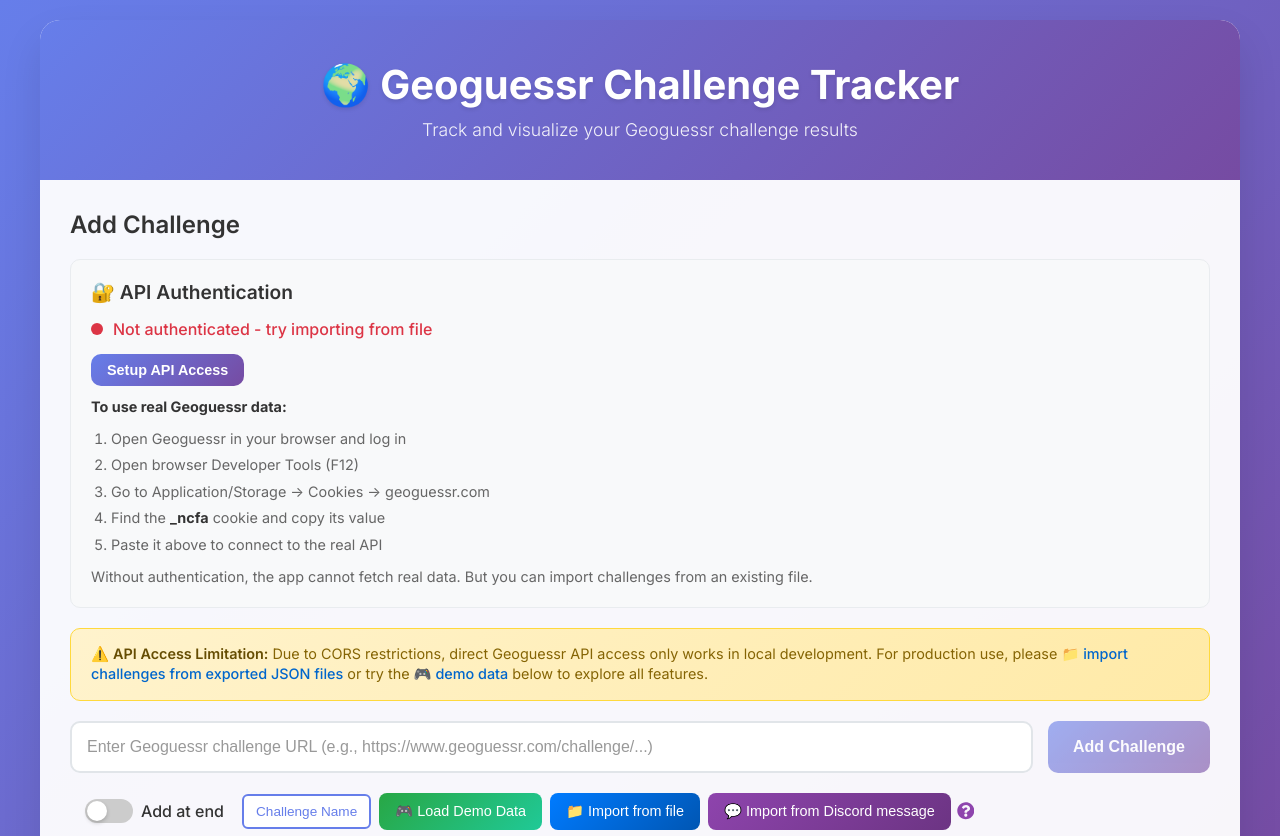
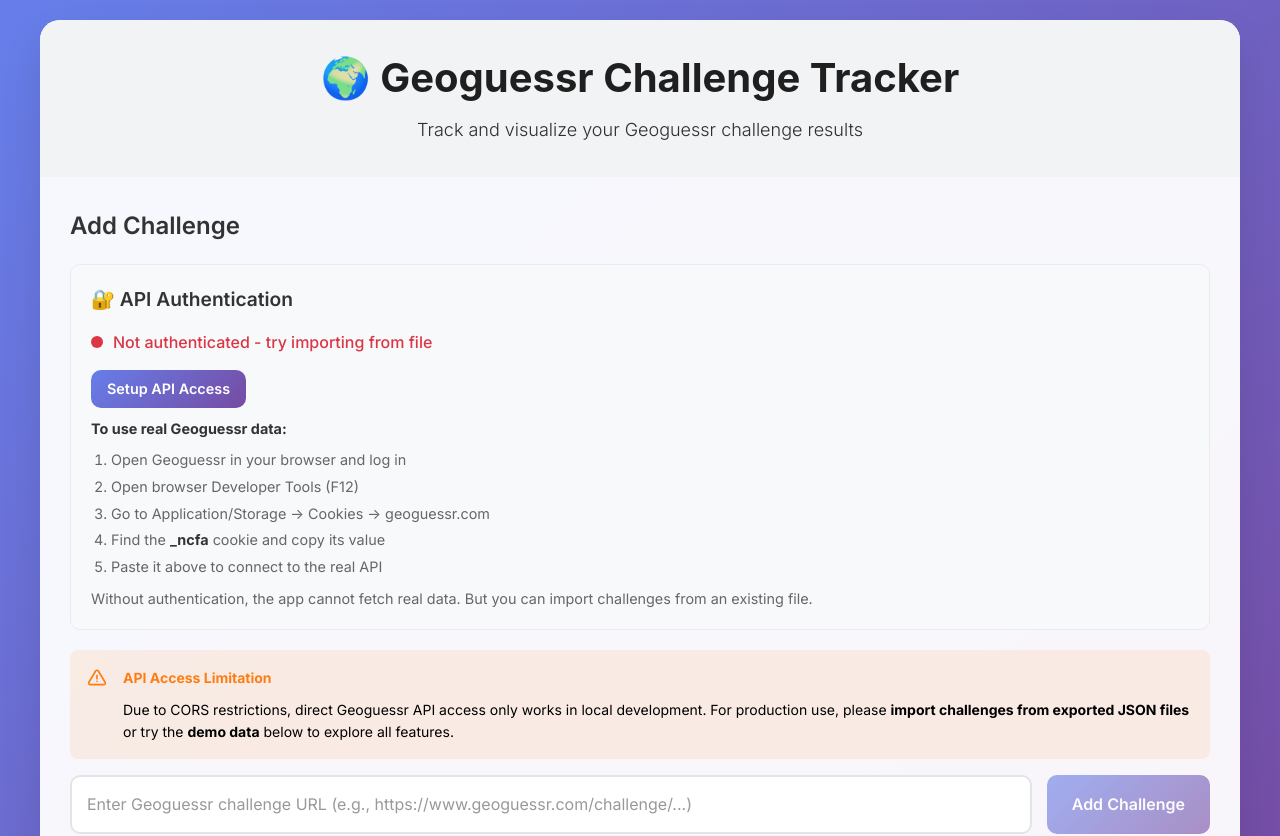
Before and after one commit to dingyiyi0226/geoguessr-challenge-tracker, a React (Create React App) app: page / in a window 1280 px wide. Shown: the top 836 px of the page. Built offline with nearby package versions, Linux system fonts and the light colour scheme.

Commit message:
Introduce mantime ui and migrate small component

```diff
--- /dev/null
+++ b/postcss.config.cjs
@@ -0,0 +1,14 @@
+module.exports = {
+  plugins: {
+    'postcss-preset-mantine': {},
+    'postcss-simple-vars': {
+      variables: {
+        'mantine-breakpoint-xs': '36em',
+        'mantine-breakpoint-sm': '48em',
+        'mantine-breakpoint-md': '62em',
+        'mantine-breakpoint-lg': '75em',
+        'mantine-breakpoint-xl': '88em',
+      },
+    },
+  },
+};
--- a/src/App.js
+++ b/src/App.js
@@ -52,6 +52,11 @@
     setFilteredChallenges(filtered);
   }, []);
 
+  // Handle status message close
+  const handleCloseStatusMessage = useCallback(() => {
+    setStatusMessage({ type: '', content: '' });
+  }, []);
+
   React.useEffect(() => {
     setFilteredChallenges(challenges);
   }, [challenges]);
@@ -67,7 +72,7 @@
             onLoadDemoData={loadDemoData}
             onStatusUpdate={setStatusMessage}
           />
-          <StatusMessage type={statusMessage.type} content={statusMessage.content} />
+          <StatusMessage type={statusMessage.type} content={statusMessage.content} onClose={handleCloseStatusMessage} />
           {challenges.length > 0 && (
             <>
               <ChallengeResults
--- a/src/components/CorsNotice.js
+++ b/src/components/CorsNotice.js
@@ -1,39 +1,28 @@
 import React from 'react';
-import styled from 'styled-components';
-
-const CorsNoticeContainer = styled.div`
-  background: linear-gradient(135deg, #fff3cd 0%, #ffeaa7 100%);
-  border: 1px solid #ffd93d;
-  border-radius: 10px;
-  padding: 15px 20px;
-  margin-bottom: 20px;
-  font-size: 0.9rem;
-  line-height: 1.4;
-  color: #856404;
-
-  strong {
-    font-weight: 600;
-    color: #664d03;
-  }
-
-  .highlight {
-    color: #dc3545;
-    font-weight: 500;
-  }
-
-  .action {
-    color: #0066cc;
-    font-weight: 500;
-  }
-`;
+import { Alert } from '@mantine/core';
+import { IconAlertTriangle } from '@tabler/icons-react';
 
 function CorsNotice() {
   return (
-    <CorsNoticeContainer>
-      ⚠️ <strong>API Access Limitation:</strong> Due to CORS restrictions, direct Geoguessr API access only works in local development.
-      For production use, please <span className="action">📁 import challenges from exported JSON files</span> or
-      try the <span className="action">🎮 demo data</span> below to explore all features.
-    </CorsNoticeContainer>
+    <Alert
+      icon={<IconAlertTriangle size={20} />}
+      title="API Access Limitation"
+      color="orange"
+      variant="light"
+      mb="md"
+      radius="md"
+    >
+      Due to CORS restrictions, direct Geoguessr API access only works in local development.
+      For production use, please{' '}
+      <span style={{ fontWeight: 700 }}>
+        import challenges from exported JSON files
+      </span>{' '}
+      or try the{' '}
+      <span style={{ fontWeight: 700 }}>
+        demo data
+      </span>{' '}
+      below to explore all features.
+    </Alert>
   );
 }
 
--- a/src/components/Header.js
+++ b/src/components/Header.js
@@ -1,32 +1,32 @@
 import React from 'react';
-import styled from 'styled-components';
-
-const HeaderContainer = styled.header`
-  background: linear-gradient(135deg, #667eea 0%, #764ba2 100%);
-  color: white;
-  padding: 40px 30px;
-  text-align: center;
-`;
-
-const Title = styled.h1`
-  font-size: 2.5rem;
-  font-weight: 700;
-  margin-bottom: 10px;
-  text-shadow: 0 2px 4px rgba(0, 0, 0, 0.1);
-`;
-
-const Subtitle = styled.p`
-  font-size: 1.1rem;
-  opacity: 0.9;
-  font-weight: 300;
-`;
+import { Box, Title, Text } from '@mantine/core';
 
 function Header() {
   return (
-    <HeaderContainer>
-      <Title>🌍 Geoguessr Challenge Tracker</Title>
-      <Subtitle>Track and visualize your Geoguessr challenge results</Subtitle>
-    </HeaderContainer>
+    <Box
+      component="header"
+      bg="gray.1"
+      c="dark.7"
+      p="xl"
+      ta="center"
+    >
+      <Title
+        order={1}
+        size="2.5rem"
+        fw={700}
+        mb="sm"
+        c="dark.8"
+      >
+        🌍 Geoguessr Challenge Tracker
+      </Title>
+      <Text
+        size="lg"
+        fw={300}
+        c="dark.6"
+      >
+        Track and visualize your Geoguessr challenge results
+      </Text>
+    </Box>
   );
 }
 
--- a/src/components/StatusMessage.js
+++ b/src/components/StatusMessage.js
@@ -1,46 +1,51 @@
 import React from 'react';
-import styled from 'styled-components';
+import { Alert } from '@mantine/core';
+import { IconInfoCircle, IconAlertTriangle, IconExclamationCircle } from '@tabler/icons-react';
 
-const ErrorMessage = styled.div`
-  background: #fee;
-  border: 1px solid #fcc;
-  color: #c66;
-  padding: 15px;
-  border-radius: 10px;
-  margin-top: 15px;
-`;
-
-const InfoMessage = styled.div`
-  background: #e7f3ff;
-  border: 1px solid #b3d9ff;
-  color: #0066cc;
-  padding: 15px;
-  border-radius: 10px;
-  margin-top: 15px;
-`;
-
-const WarningMessage = styled.div`
-  background: #fff3cd;
-  border: 1px solid #ffeaa7;
-  color: #856404;
-  padding: 15px;
-  border-radius: 10px;
-  margin-top: 15px;
-`;
-
-function StatusMessage({ type, content }) {
+function StatusMessage({ type, content, onClose }) {
   if (!content) return null;
 
+  const getAlertProps = () => {
     switch (type) {
       case 'info':
-      return <InfoMessage>{content}</InfoMessage>;
+        return {
+          color: 'blue',
+          icon: <IconInfoCircle size={24} />,
+          title: 'Info'
+        };
       case 'warning':
-      return <WarningMessage>{content}</WarningMessage>;
+        return {
+          color: 'yellow',
+          icon: <IconAlertTriangle size={24} />,
+          title: 'Warning'
+        };
       case 'error':
-      return <ErrorMessage>{content}</ErrorMessage>;
+        return {
+          color: 'red',
+          icon: <IconExclamationCircle size={24} />,
+          title: 'Error'
+        };
       default:
-      return null;
+        return {
+          color: 'blue',
+          icon: <IconInfoCircle size={24} />
+        };
     }
+  };
+
+  const alertProps = getAlertProps();
+
+  return (
+    <Alert
+      {...alertProps}
+      mt="md"
+      radius="md"
+      withCloseButton
+      onClose={onClose}
+    >
+      {content}
+    </Alert>
+  );
 }
 
 export default StatusMessage;
--- a/src/index.js
+++ b/src/index.js
@@ -1,11 +1,19 @@
+import '@mantine/core/styles.css';
 import React from 'react';
 import ReactDOM from 'react-dom/client';
+import { MantineProvider, createTheme } from '@mantine/core';
 import './index.css';
 import App from './App';
+
+const theme = createTheme({
+  // Customize theme here if needed
+});
 
 const root = ReactDOM.createRoot(document.getElementById('root'));
 root.render(
   <React.StrictMode>
-    <App />
+    <MantineProvider theme={theme}>
+      <App />
+    </MantineProvider>
   </React.StrictMode>
 );
```
Also changed, not shown: package.json (+7 -1 lines), 1 other file (tests, documents, lock files or other folders). Lines whose indentation alone changed are shown as unchanged.
